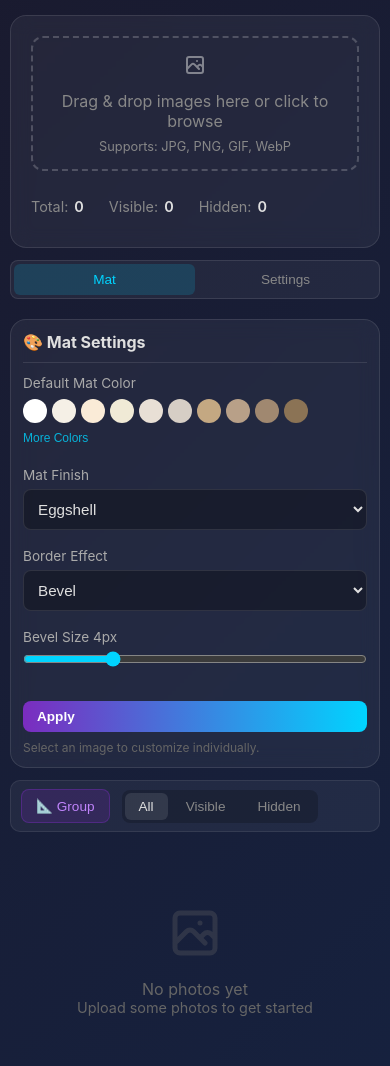
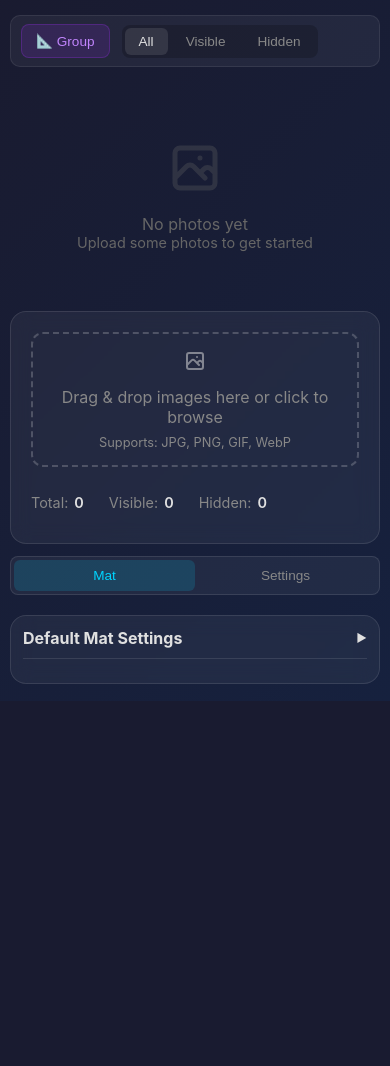
Before and after one commit to abwagner/pi-photo-frame, a Flask app: page /upload in a window 390 px wide. Shown: the part 143-1209 px from the top of the page. After the commit the page ends 844 px from the top, so only its background shows below. Run offline with Flask 3, Linux system fonts and the light colour scheme; the visitor is signed in with stand-in values (Sample User, id 1); data that the repository does not hold is empty; some libraries are stand-ins or nearby versions.

Commit message:
Fix display crop rendering, scale bevel in preview, improve layout
- Fix display not updating when crop/metadata changes (was only
  comparing slide keys, not full slide data)
- Scale bevel/shadow sizes in preview proportional to preview width
  vs 1920px reference display
- Move gallery grid above upload/settings panels (below preview)
- Make default mat settings collapsible (closed by default)
- Add Ungroup button to group preview controls for mobile access
- Disable Group button when viewing a group preview

Co-Authored-By: Claude Opus 4.6 <noreply@anthropic.com>

```diff
--- a/templates/upload.html
+++ b/templates/upload.html
@@ -302,21 +302,18 @@
         }
 
         /* ===== Main Layout ===== */
+        .main-gallery-section {
+            margin-bottom: 20px;
+        }
+
         .panels {
             display: grid;
             grid-template-columns: 1fr 300px;
-            grid-template-rows: auto 1fr;
             gap: 20px;
         }
 
         .main-upload-section {
             grid-column: 1;
-            grid-row: 1;
-        }
-
-        .main-gallery-section {
-            grid-column: 1;
-            grid-row: 2;
         }
 
         .settings-column {
@@ -327,11 +324,9 @@
         @media (max-width: 900px) {
             .panels {
                 grid-template-columns: 1fr;
-                grid-template-rows: auto;
-            }
-            .main-upload-section { grid-column: 1; grid-row: auto; }
-            .settings-column { grid-column: 1; grid-row: auto; }
-            .main-gallery-section { grid-column: 1; grid-row: auto; }
+            }
+            .main-upload-section { grid-column: 1; }
+            .settings-column { grid-column: 1; }
         }
 
         .panel {
@@ -353,6 +348,21 @@
             display: flex;
             flex-direction: column;
             gap: 20px;
+        }
+
+        .collapsible-header {
+            cursor: pointer;
+            user-select: none;
+            display: flex;
+            align-items: center;
+            justify-content: space-between;
+        }
+        .collapse-arrow {
+            font-size: 0.7rem;
+            transition: transform 0.2s;
+        }
+        .collapsible-header.open .collapse-arrow {
+            transform: rotate(90deg);
         }
 
         .settings-tabs {
@@ -1233,18 +1247,6 @@
                 display: flex;
                 flex-direction: column;
                 gap: 12px;
-            }
-
-            .main-upload-section {
-                order: 1;
-            }
-
-            .settings-column {
-                order: 2;
-            }
-
-            .main-gallery-section {
-                order: 3;
             }
 
             /* Upload zone: compact */
@@ -1411,39 +1447,6 @@
                 </div>
             </div>
 
-            <!-- Gallery Section -->
-            <div class="main-gallery-section">
-                <!-- Toolbar -->
-                <div class="toolbar">
-                    <div class="toolbar-left">
-                        <button class="btn btn-group" id="start-group" onclick="startGroupMode()">📐 Group</button>
-                        <button class="btn btn-warning" id="done-group" onclick="finishGroupMode()" style="display:none;">Done</button>
-                        <span class="selection-count" id="selection-count-wrapper" style="display:none;"><span id="selected-count">0</span> selected</span>
-                        <div class="filter-tabs">
-                            <button class="filter-tab active" data-filter="all">All</button>
-                            <button class="filter-tab" data-filter="enabled">Visible</button>
-                            <button class="filter-tab" data-filter="disabled">Hidden</button>
-                        </div>
-                    </div>
-                    <div class="toolbar-right" style="display:none;">
-                        <button class="btn btn-success" id="bulk-enable" disabled>✓ Show</button>
-                        <button class="btn btn-warning" id="bulk-disable" disabled>⊘ Hide</button>
-                        <button class="btn btn-danger" id="bulk-delete" disabled>🗑 Delete</button>
-                    </div>
-                </div>
-
-                <!-- Gallery Grid -->
-                <div class="gallery-grid" id="gallery-grid"></div>
-
-                <div class="empty-state" id="empty-state" style="display: none;">
-                    <svg xmlns="http://www.w3.org/2000/svg" fill="none" viewBox="0 0 24 24" stroke="currentColor">
-                        <path stroke-linecap="round" stroke-linejoin="round" stroke-width="2" d="M4 16l4.586-4.586a2 2 0 012.828 0L16 16m-2-2l1.586-1.586a2 2 0 012.828 0L20 14m-6-6h.01M6 20h12a2 2 0 002-2V6a2 2 0 00-2-2H6a2 2 0 00-2 2v12a2 2 0 002 2z" />
-                    </svg>
-                    <p>No photos yet</p>
-                    <p style="font-size: 0.9rem;">Upload some photos to get started</p>
-                </div>
-            </div>
-
             <!-- Settings Sidebar -->
             <div class="settings-column">
                 <!-- Tab bar -->
@@ -1455,7 +1458,8 @@
                 <!-- Mat Tab -->
                 <div class="settings-tab-content" id="tab-mat">
                     <div class="panel">
-                        <h2>🎨 Mat Settings</h2>
+                        <h2 class="collapsible-header" onclick="this.classList.toggle('open'); this.nextElementSibling.style.display = this.classList.contains('open') ? '' : 'none';">Default Mat Settings <span class="collapse-arrow">▶</span></h2>
+                        <div class="collapsible-body" style="display:none;">
 
                         <div class="setting-group">
                             <label>Default Mat Color</label>
@@ -2009,6 +2014,8 @@
             previewControls.classList.add('active');
             previewSection.classList.add('has-controls');
             previewSection.classList.add('active');
+            document.getElementById('preview-ungroup-btn').style.display = 'none';
+            document.getElementById('start-group').disabled = false;
 
             renderSinglePreviewImage(filename);
             renderSingleControls(filename);
@@ -2019,7 +2026,8 @@
             if (!img) return;
 
             const matColor = img.mat_color || matColorInput.value;
-            const effectSize = img.bevel_width ?? parseInt(bevelWidthInput.value);
+            const rawEffectSize = img.bevel_width ?? parseInt(bevelWidthInput.value);
+            const effectSize = previewScaledEffect(rawEffectSize);
             const borderEffect = img.border_effect || borderEffectSelect.value;
             const finish = img.mat_finish || matFinishSelect.value;
             const scale = img.scale || 1.0;
@@ -2372,6 +2380,8 @@
             previewSection.classList.add('has-controls');
             previewSection.classList.add('active');
             document.querySelector('.preview-controls-actions').style.display = '';
+            document.getElementById('preview-ungroup-btn').style.display = '';
+            document.getElementById('start-group').disabled = true;
 
             // Now render (container clientWidth/clientHeight are non-zero)
             renderGroupPreviewImage(groupId);
@@ -2384,7 +2394,8 @@
 
             const matColor = group.mat_color || matColorInput.value;
             const finish = group.mat_finish || matFinishSelect.value;
-            const groupEffectSize = group.bevel_width ?? parseInt(bevelWidthInput.value);
+            const rawGroupEffectSize = group.bevel_width ?? parseInt(bevelWidthInput.value);
+            const groupEffectSize = previewScaledEffect(rawGroupEffectSize);
             const groupBorderEffect = group.border_effect || borderEffectSelect.value;
 
             matPreview.style.backgroundColor = matColor;
@@ -2543,6 +2554,7 @@
             previewSection.classList.remove('has-controls');
             previewControls.classList.remove('active');
             document.querySelector('.preview-controls-actions').style.display = '';
+            document.getElementById('start-group').disabled = false;
             previewFilename = null;
             previewGroupId = null;
         }
@@ -2766,6 +2778,10 @@
             }
         }
 
+        async function ungroupFromPreview() {
+            if (previewGroupId) await ungroupGroup(previewGroupId);
+        }
+
         async function ungroupGroup(groupId) {
             try {
                 const response = await fetch(`/api/groups/${groupId}`, {
@@ -3074,6 +3090,11 @@
         function makeBevelHtml(innerHtml, bevelWidth, matColor) {
             if (!bevelWidth || bevelWidth <= 0) return innerHtml;
             return `<div class="mat-bevel" style="--bevel-w:${bevelWidth}px;--bevel-color:${getBevelColor(matColor)}">${innerHtml}${makeMiterLineHtml(bevelWidth)}</div>`;
+        }
+
+        function previewScaledEffect(effectSize) {
+            const pw = previewContent.clientWidth || matPreview.clientWidth || 800;
+            return Math.max(1, Math.round(effectSize * pw / 1920));
         }
 
         function makeEffectHtml(innerHtml, effectSize, matColor, borderEffect) {
```
Also changed, not shown: other parts of templates/upload.html (+39 -0 lines), templates/display.html (+12 -7 lines).
